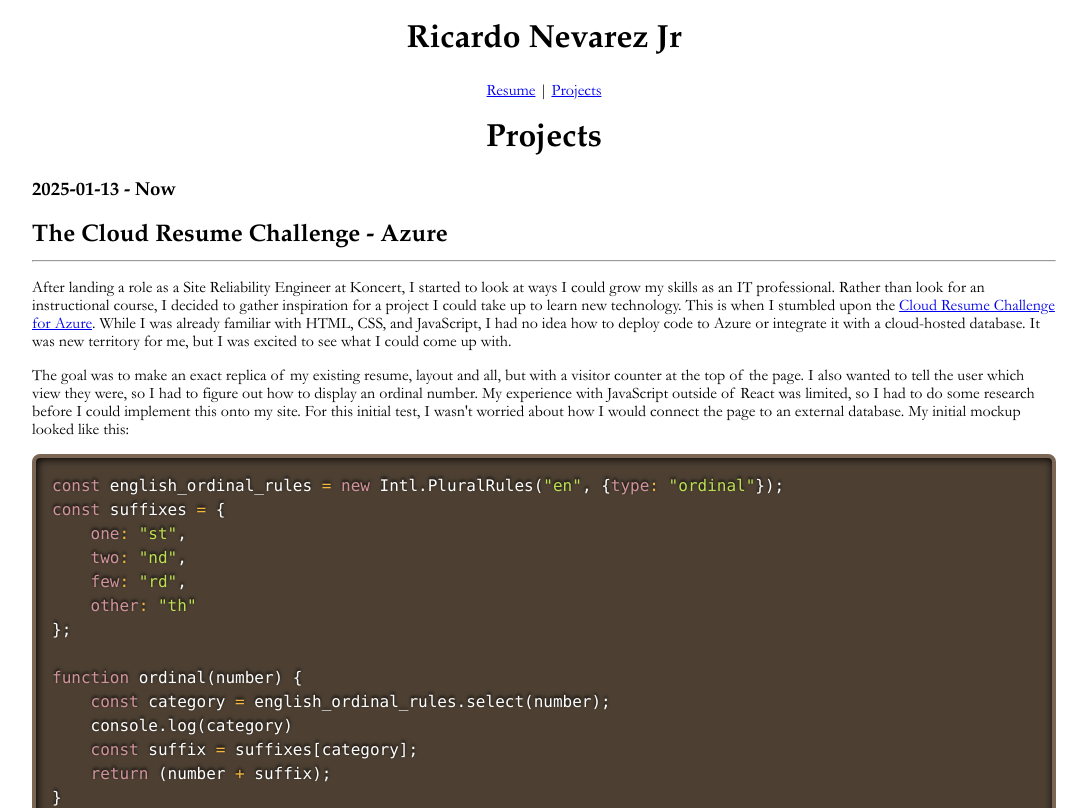
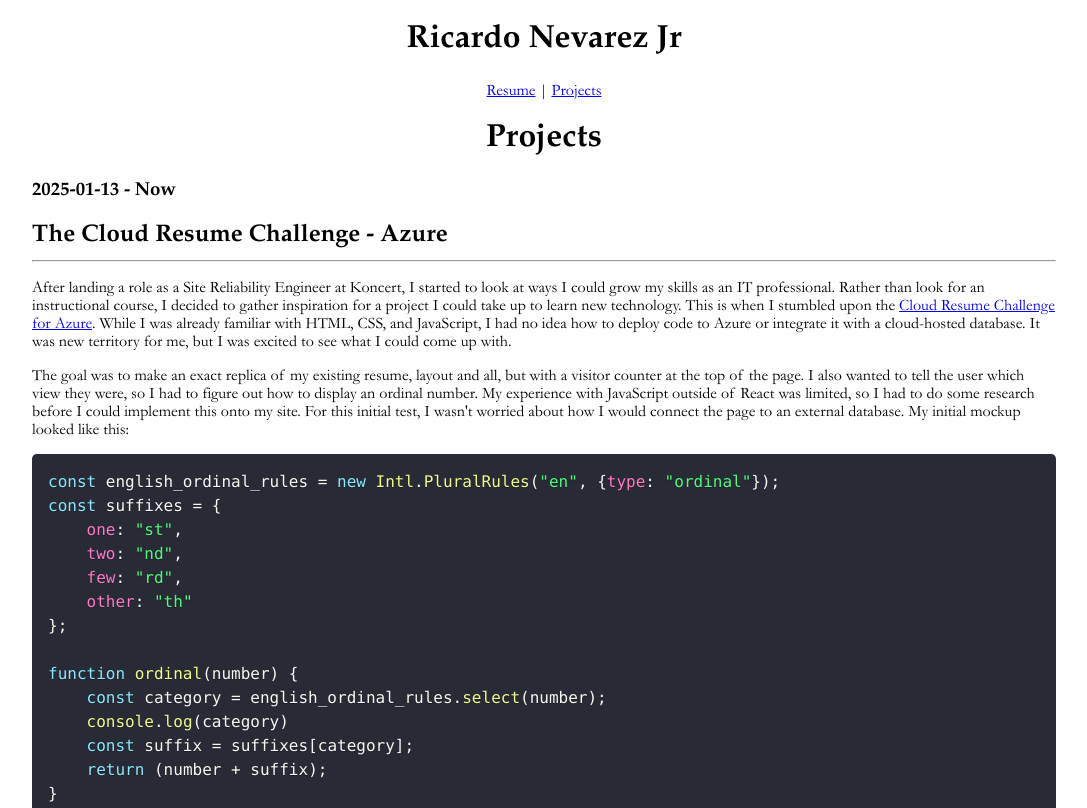
Before and after one commit to rnevarez-cloud/resume-nevarez-cloud, a React (Create React App) app: page /Projects in a window 1280 px wide. Shown: the top 808 px of the page, without its empty margins (96-1183 px from the left). Built offline with nearby package versions, Linux system fonts and the light colour scheme; no server answers.

Commit message:
Changed style

```diff
--- a/src/components/Markdown.js
+++ b/src/components/Markdown.js
@@ -1,7 +1,7 @@
 import React from 'react';
 import Markdown from 'react-markdown';
 import { Prism as SyntaxHighlighter } from 'react-syntax-highlighter';
-import { dark } from "react-syntax-highlighter/dist/esm/styles/prism";
+import { dracula } from "react-syntax-highlighter/dist/esm/styles/prism";
 
 export function MarkdownRenderer({ children: markdown }) {
   return (
@@ -13,7 +13,7 @@ export function MarkdownRenderer({ children: markdown }) {
             <SyntaxHighlighter
               PreTag="div"
               language={match[1]}
-              style={dark}
+              style={dracula}
               {...rest}
             >
               {children}
```
